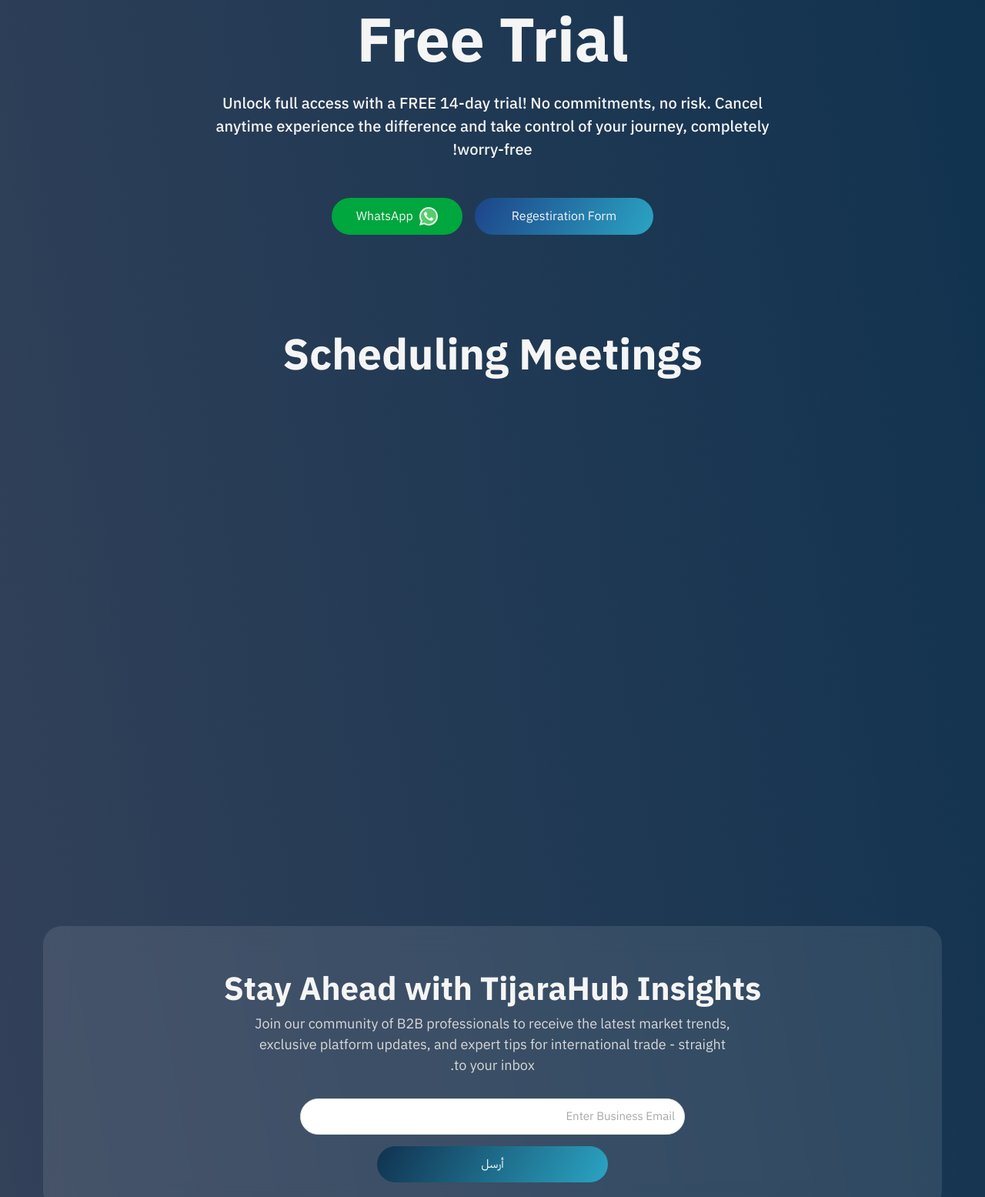
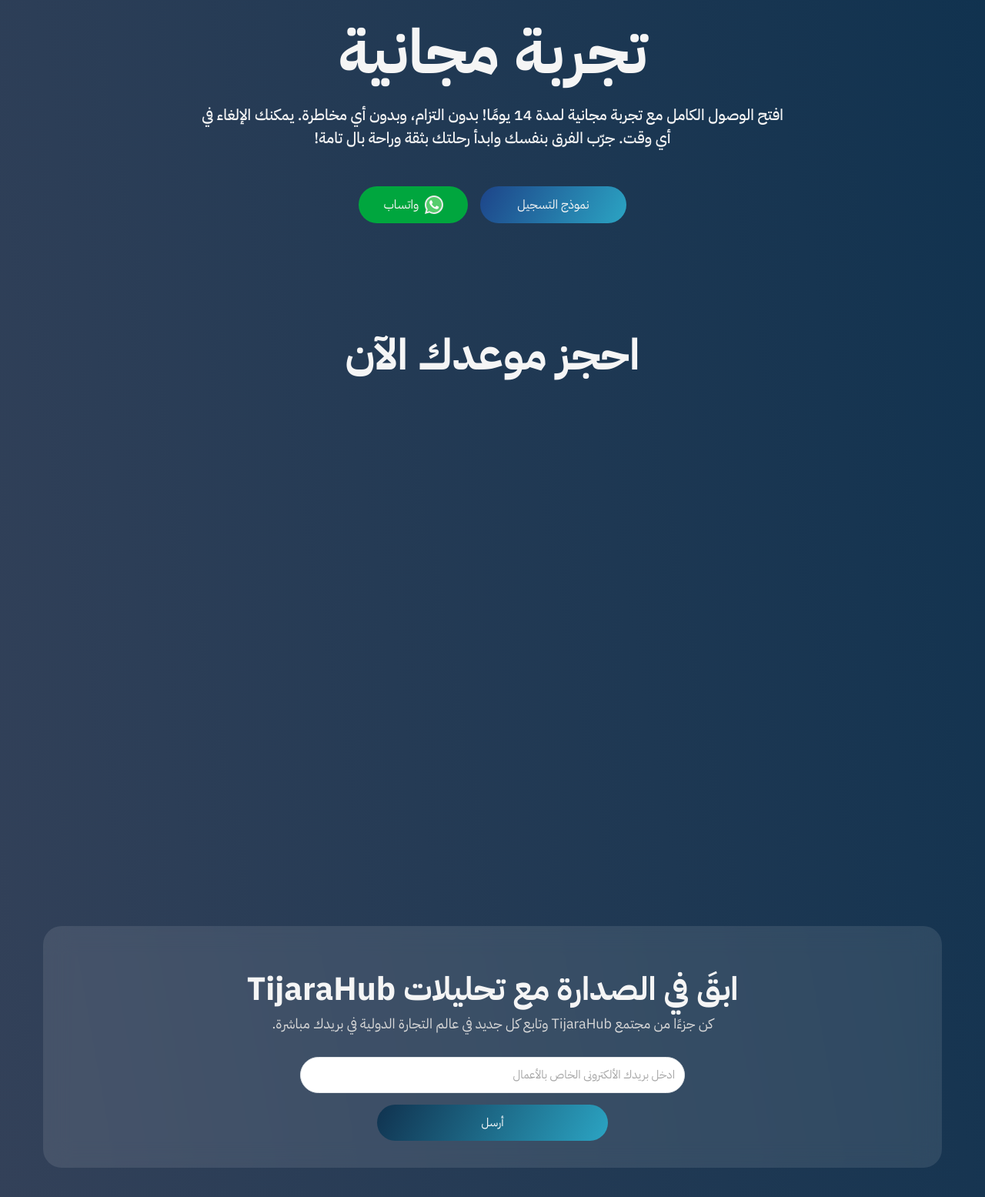
Before and after one commit to Tijarahub-International-LLC/Services, a website: page free-trialar.html in a window 1280 px wide. Shown: the part 151-1706 px from the top of the page at 77% size. Drawn offline with nearby package versions, Linux system fonts and the light colour scheme; a script that the page names is missing.

Commit message:
improve ar version  content

```diff
--- a/free-trialar.html
+++ b/free-trialar.html
@@ -74,11 +74,11 @@
           class="container flex flex-col items-center justify-center gap-6 lg:gap-12"
         >
           <div class="flex flex-col gap-4">
-            <h1 class="text-center h1">Free Trial</h1>
+            <h1 class="text-center h1">تجربة مجانية</h1>
             <p class="!leading-normal text-center h4 max-w-[766px] mx-auto">
-              Unlock full access with a FREE 14-day trial! No commitments, no
-              risk. Cancel anytime experience the difference and take control of
-              your journey, completely worry-free!
+              افتح الوصول الكامل مع تجربة مجانية لمدة 14 يومًا! بدون التزام،
+              وبدون أي مخاطرة. يمكنك الإلغاء في أي وقت. جرّب الفرق بنفسك وابدأ
+              رحلتك بثقة وراحة بال تامة!
             </p>
           </div>
           <div class="flex flex-col gap-4 lg:flex-row">
@@ -86,10 +86,10 @@
               href="https://tijarahub.com/vendor-registration"
               target="_blank"
               class="px-12 py-3 rounded-full ocean-gradient"
-              >Regestiration Form</a
+              >نموذج التسجيل</a
             >
             <a
-              href="https://wa.me/201555943415?text=Hello From TijaraHub"
+              href="https://wa.me/201555943415?text=مرحباً بك فى تجارة هب"
               target="_blank"
               class="flex items-center justify-center gap-2 px-8 py-3 bg-green-600 rounded-full lg:justify-baseline"
               ><img
@@ -97,7 +97,7 @@
                 alt="WhatsApp icon"
                 class="size-6"
               />
-              WhatsApp</a
+              واتساب</a
             >
           </div>
         </div>
@@ -105,7 +105,7 @@
       <!-- Calendly inline widget begin -->
       <section class="container w-full px-4 lg:px-14" data-aos="fade-up">
         <h2 class="!leading-normal text-center h2 max-w-[766px] mx-auto">
-          Scheduling Meetings
+          احجز موعدك الآن
         </h2>
         <div
           class="calendly-inline-widget"
@@ -138,7 +138,7 @@
                   data-element="header"
                   style="color: #f5f5f5; font-size: 28px; font-weight: 700"
                 >
-                  <h2>Stay Ahead with TijaraHub Insights</h2>
+                  <h2>ابقَ في الصدارة مع تحليلات TijaraHub</h2>
                 </div>
                 <div
                   class="formkit-content"
@@ -146,9 +146,8 @@
                   style="color: #d9d9d9; font-size: 18px; font-weight: 400"
                 >
                   <p class="max-w-[620px] mx-auto">
-                    Join our community of B2B professionals to receive the
-                    latest market trends, exclusive platform updates, and expert
-                    tips for international trade - straight to your inbox.
+                    كن جزءًا من مجتمع TijaraHub وتابع كل جديد في عالم التجارة
+                    الدولية في بريدك مباشرة.
                   </p>
                 </div>
               </div>
@@ -164,7 +163,7 @@
                     class="formkit-input"
                     name="email_address"
                     aria-label="Email Address"
-                    placeholder="Enter Business Email"
+                    placeholder="ادخل بريدك الألكترونى الخاص بالأعمال"
                     required=""
                     type="email"
                     style="
```
Also changed, not shown: case-studiesar.html (+1 -1 lines), case-studyar.html (+1 -1 lines), indexar.html (+1 -1 lines), journeyar.html (+2 -2 lines), servicesar.html (+2 -2 lines).
